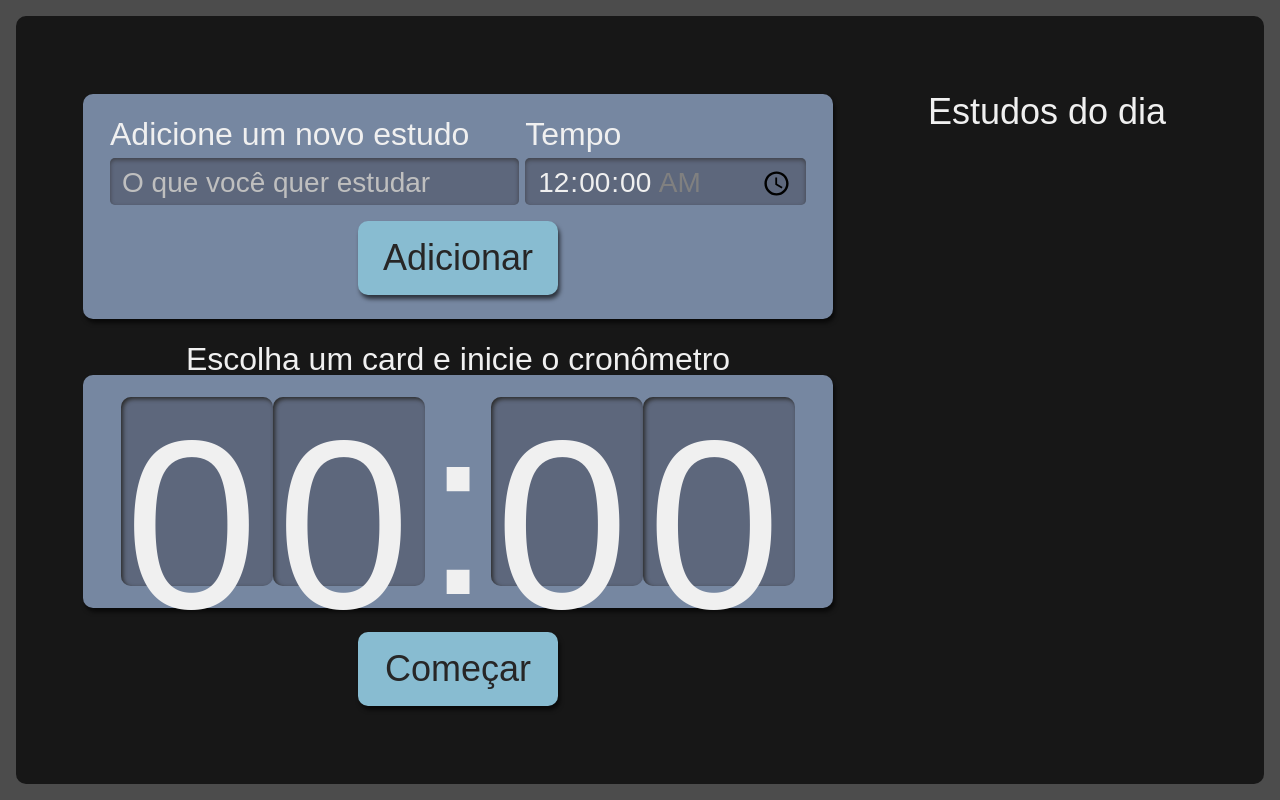
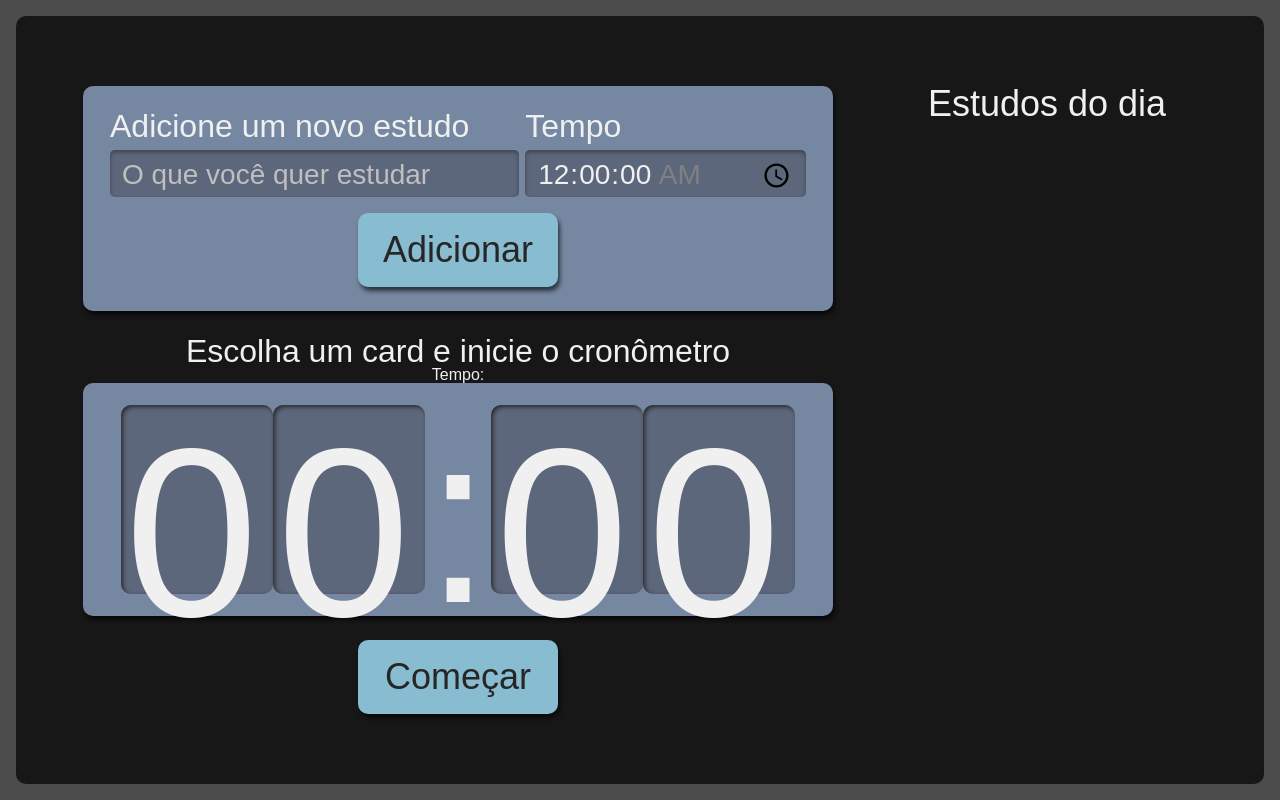
Before and after one commit to rennertz/react-js-fundamentos, a React (Create React App) app: page / in a window 1280 px wide. Built offline with nearby package versions, Linux system fonts and the light colour scheme.

Commit message:
State Tempo criadso em Cronometro

```diff
--- /dev/null
+++ b/src/common/utils/time.ts
@@ -0,0 +1,8 @@
+export function tempoParaSegundos(tempo: String) {
+  const [horas = '0', minutos = '0', segundos = '0'] =
+    tempo.split(":");
+
+  const horasEmSegundos = Number(horas) * 3600;
+  const minutosEmSegundos = Number(horas) * 60;
+  return horasEmSegundos + minutosEmSegundos + Number(segundos);
+}
--- a/src/components/Cronometro/index.tsx
+++ b/src/components/Cronometro/index.tsx
@@ -1,11 +1,27 @@
 import Botao from "../Botao";
 import Relogio from "./Relogio";
 import style from './Cronometro.module.scss'
+import { ITarefa } from "../../types/tarefa";
+import { useEffect, useState } from "react";
+import { tempoParaSegundos } from "../../common/utils/time";
 
-export default function Cronometro() {
+interface Props {
+  selecionado: ITarefa | undefined
+}
+
+export default function Cronometro({ selecionado }: Props ) {
+  const [tempo, setTempo] = useState<number>();
+
+  useEffect(() => {
+    if(selecionado?.tempo) {
+      setTempo(tempoParaSegundos(selecionado.tempo));
+    }
+  }, [selecionado])
+
   return (
     <div className={ style.cronometro }>
       <p className={ style.titulo }>Escolha um card e inicie o cronômetro</p>
+      Tempo: {tempo}
       <div className={ style.relogioWrapper }>
         <Relogio />
       </div>
--- a/src/pages/App.tsx
+++ b/src/pages/App.tsx
@@ -25,7 +25,7 @@
         tarefas={tarefas}
         selecionaTarefa={selecionaTarefa}
       />
-      <Cronometro />
+      <Cronometro selecionado={selecionado}/>
     </div>
   );
 }
```
